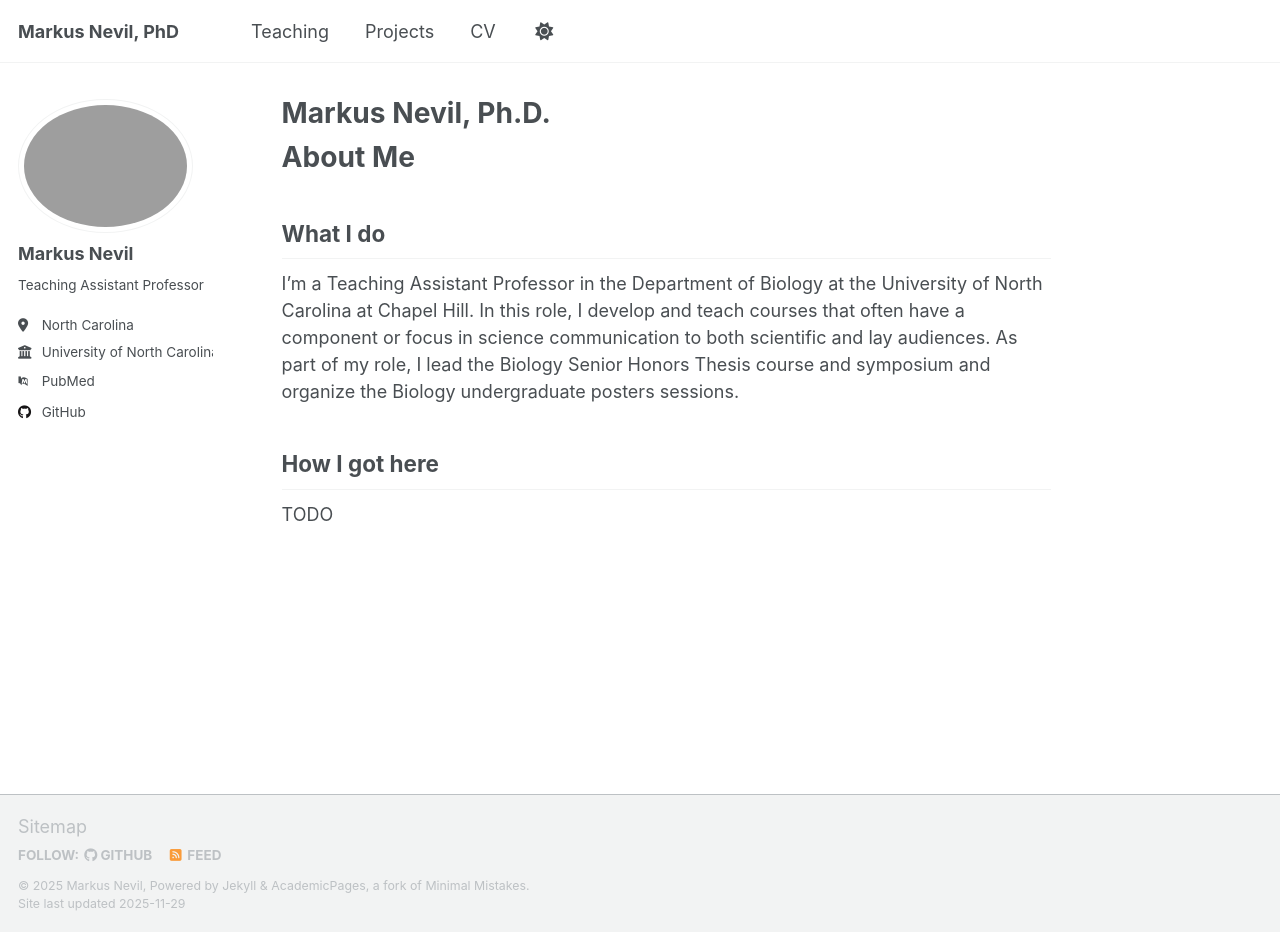
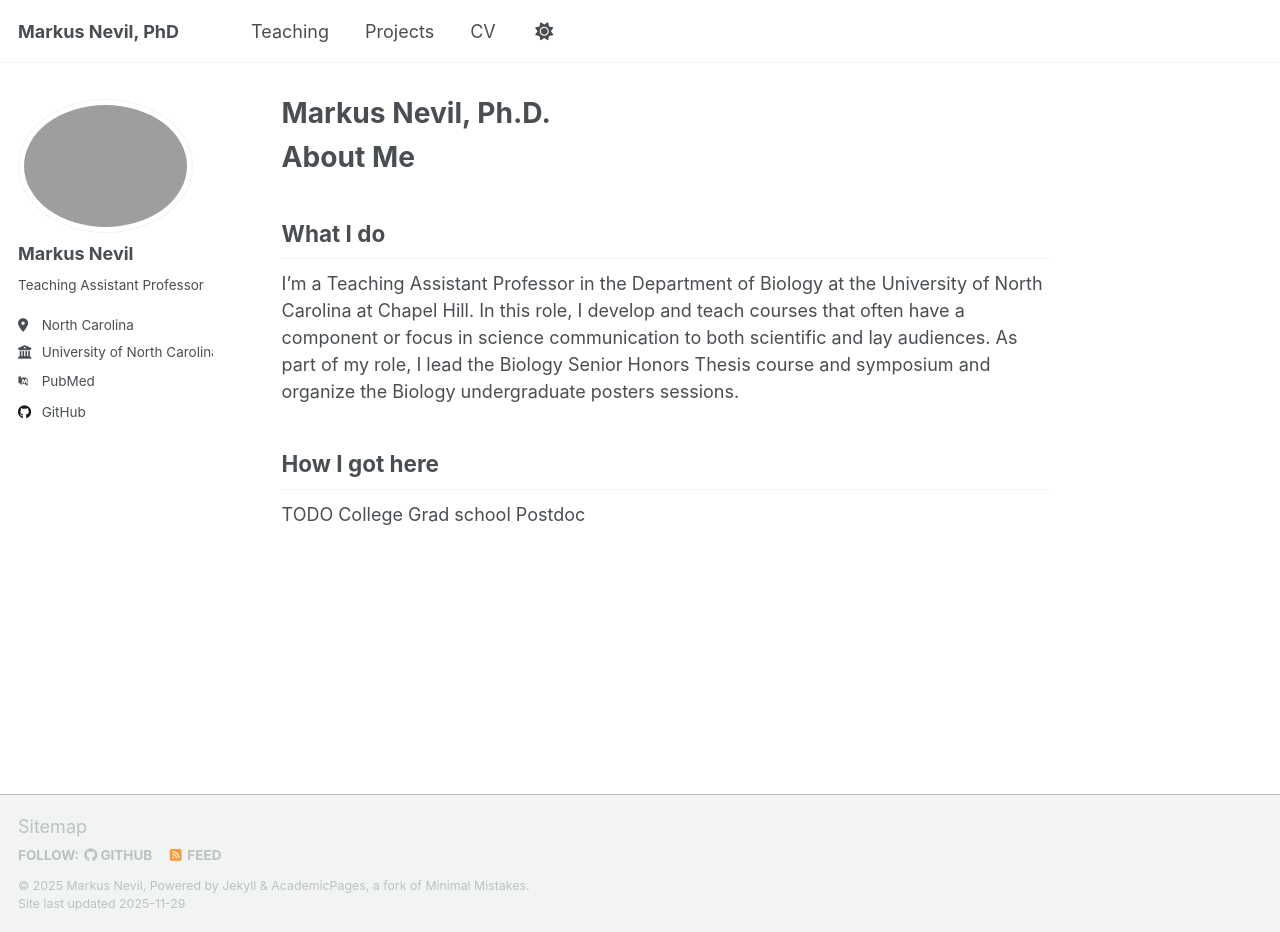
Before and after one commit to markus-nevil/markus-nevil.github.io, a Jekyll site: the page built from _pages/about.md, in a window 1280 px wide and 932 px high. Built offline with Jekyll 4.4.1, drawn with Linux system fonts in a browser that asks for light colours; some web fonts are replaced; a script that is not in the unit is left out.

Commit message:
Page updates to aboutme

```diff
--- a/_pages/about.md
+++ b/_pages/about.md
@@ -16,3 +16,6 @@ I'm a Teaching Assistant Professor in the Department of Biology at the Universit
 How I got here
 --------------
 TODO
+College
+Grad school
+Postdoc
```
